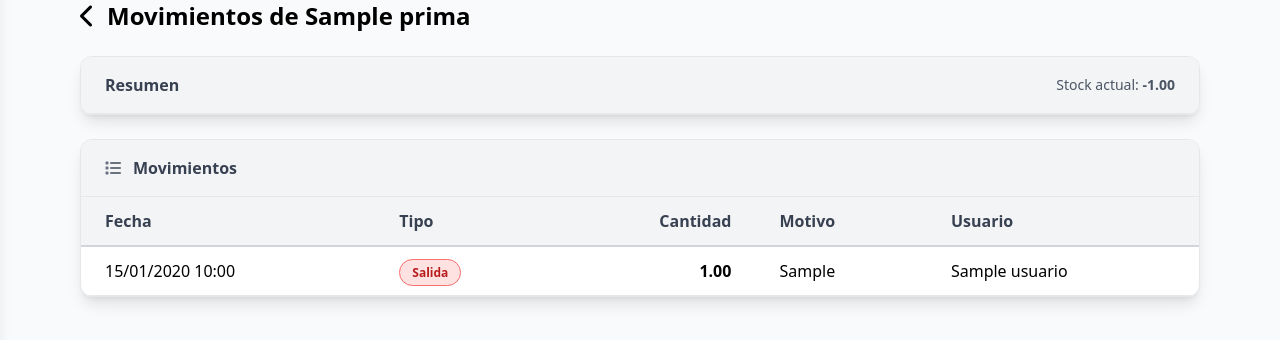
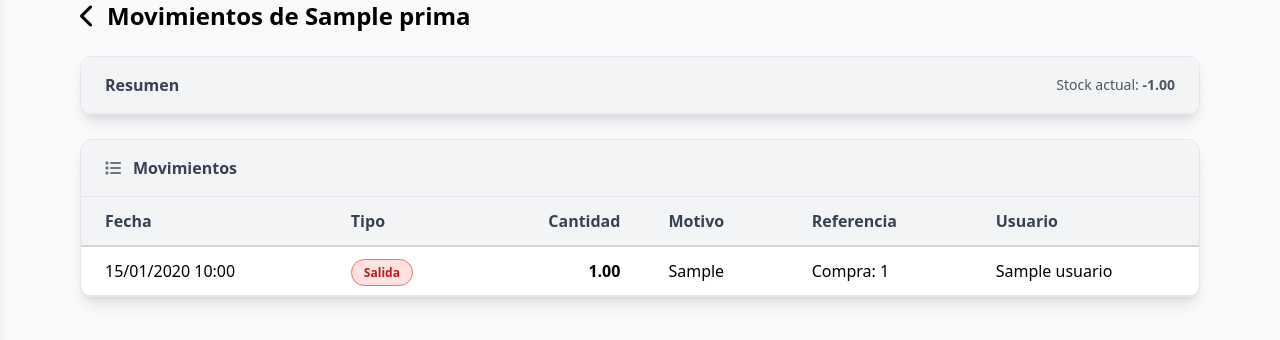
Before and after one commit to IDGS-802-21002866/CloudBrew, a Flask app: page /inventario_materias_primas/1 in a window 1280 px wide. Shown: the part 120-460 px from the top of the page. Run offline with Flask 3, Linux system fonts and the light colour scheme; a user stored in the database is signed in; tables that the repository leaves empty hold one stand-in row (values such as "Sample post"); style sheets or scripts are compiled from the project's sources; parts of the project's set-up code (start-up, migrations or seed data) failed here and were passed over.

Commit message:
Refactor: Mostrar id de la compra en los movimientos

```diff
--- a/app/modules/inventario_materias_primas/templates/inventario_materias_primas/detalle.html
+++ b/app/modules/inventario_materias_primas/templates/inventario_materias_primas/detalle.html
@@ -30,6 +30,7 @@
             <th class="px-6 py-3 text-left font-bold text-gray-700">Tipo</th>
             <th class="px-6 py-3 text-right font-bold text-gray-700">Cantidad</th>
             <th class="px-6 py-3 text-left font-bold text-gray-700">Motivo</th>
+            <th class="px-6 py-3 text-left font-bold text-gray-700">Referencia</th>
             <th class="px-6 py-3 text-left font-bold text-gray-700">Usuario</th>
           </tr>
         </thead>
@@ -47,12 +48,20 @@
               </td>
               <td class="px-6 py-3 text-right font-semibold">{{ '%.2f'|format(mov.cantidad) }}</td>
               <td class="px-6 py-3">{{ mov.motivo if mov.motivo else 'N/A' }}</td>
+              <td class="px-6 py-3">
+                <!-- TODO: Agregar validacion para mostrar cuando sea una produccion y una merma -->
+                {% if mov.detalle_compra and mov.detalle_compra.compra_id %}
+                  Compra: {{ mov.detalle_compra.compra_id }}
+                {% else %}
+                  N/A
+                {% endif %}
+              </td>
               <td class="px-6 py-3">{{ mov.usuario.nombre if mov.usuario else 'N/A' }}</td>
             </tr>
             {% endfor %}
           {% else %}
             <tr>
-              <td colspan="5" class="px-6 py-4 text-center text-gray-500">No hay movimientos para esta materia prima</td>
+              <td colspan="6" class="px-6 py-4 text-center text-gray-500">No hay movimientos para esta materia prima</td>
             </tr>
           {% endif %}
         </tbody>
```
